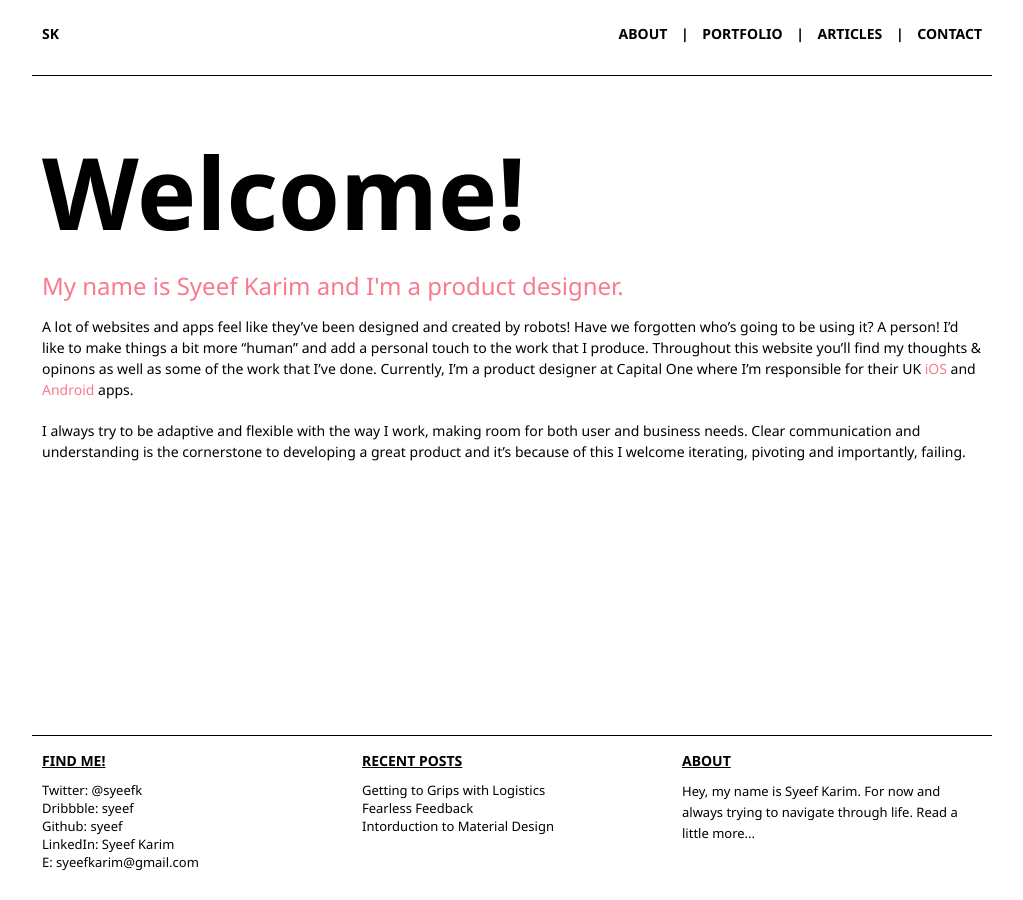
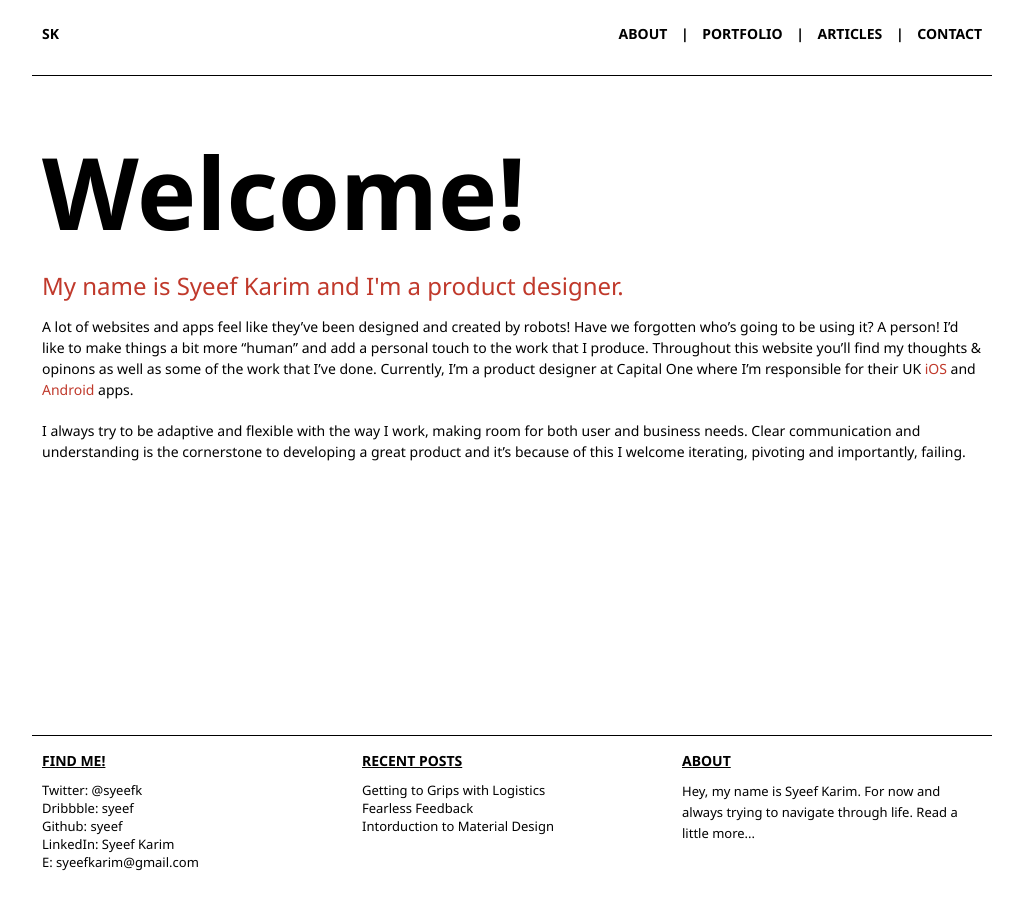
Before and after one commit to syeef/syeefkarim-2016-v0, a Jekyll site: the page built from index.md, in a window 1280 px wide. Shown: the whole page, without its empty margins (128-1151 px from the left). Built offline with Jekyll 4.4.1, drawn with Linux system fonts in a browser that asks for light colours.

Commit message:
Update the colour of links to #C0392B

```diff
--- a/stylesheets/layout.css
+++ b/stylesheets/layout.css
@@ -61,7 +61,7 @@ h1#footer-title {
     padding: 0px 0px 0px 0px;
 }
 #navigation li a:hover {
-	color: #F97A90;
+	color: #C0392B;
 }
 
 #footer ul {
@@ -79,7 +79,7 @@ h1#footer-title {
 }
 
 #article-line {
-	border-bottom: 1px #800000 solid;
+	border-bottom: 1px #C0392B solid;
 }
 
 #article-list-title-date, #portfolio-list-title {
@@ -146,11 +146,11 @@ ul#post-title-wrapper {
 /* #Link Styles
 ================================================== */
 ul#navigation a:hover {
-	color: #F97A90;
+	color: #C0392B;
 }
 
 a#links {
-	color: #F97A90;
+	color: #C0392B;
 }
 a#links:hover {
 	text-decoration: underline;
@@ -219,7 +219,7 @@ span#about-big-word {
 	font-weight: bold;
 }
 p#about-tag-line {
-	color: #F97A90;
+	color: #C0392B;
 	margin-top: 40px;
 	font-size: 24px;
 }
```
